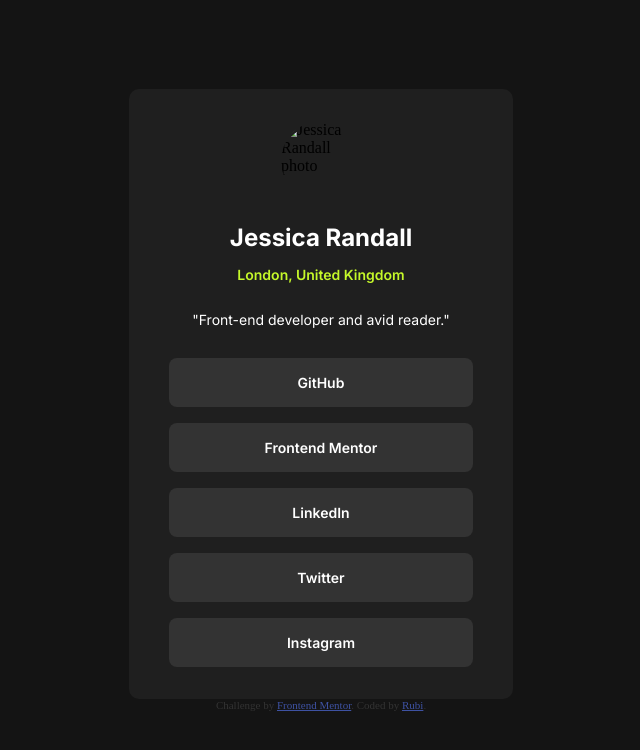
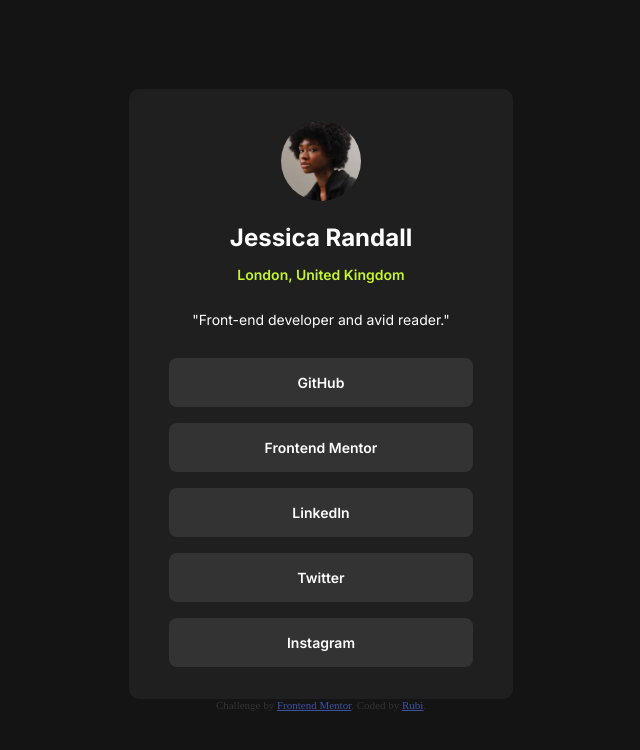
Before and after one commit to rubi-cyber313/Social-links-profile, a plain HTML site: page index.html in a window 1280 px wide. Shown: the whole page, without its empty margins (319-959 px from the left). Drawn offline with Linux system fonts and the light colour scheme.

Commit message:
Update favicon and image paths in index.html

```diff
--- a/index.html
+++ b/index.html
@@ -6,7 +6,7 @@
   <meta name="viewport" content="width=device-width, initial-scale=1.0">
   <!-- displays site properly based on user's device -->
 
-  <link rel="icon" type="image/png" sizes="32x32" href="./assets/images/favicon-32x32.png">
+  <link rel="icon" type="image/png" sizes="32x32" href="favicon-32x32.png">
   <link rel="stylesheet" href="style3.css">
   <link rel="preconnect" href="https://fonts.googleapis.com">
   <link rel="preconnect" href="https://fonts.gstatic.com" crossorigin>
@@ -18,7 +18,7 @@
 
 <body>
   <main class="container">
-    <img src="./assets/images/avatar-jessica.jpeg" alt="Jessica Randall photo ">
+    <img src="avatar-jessica.jpeg" alt="Jessica Randall photo ">
     <h1>Jessica Randall</h1>
     <p class="kingdom">London, United Kingdom</p>
     <p class="quote">"Front-end developer and avid reader."</p>
```
